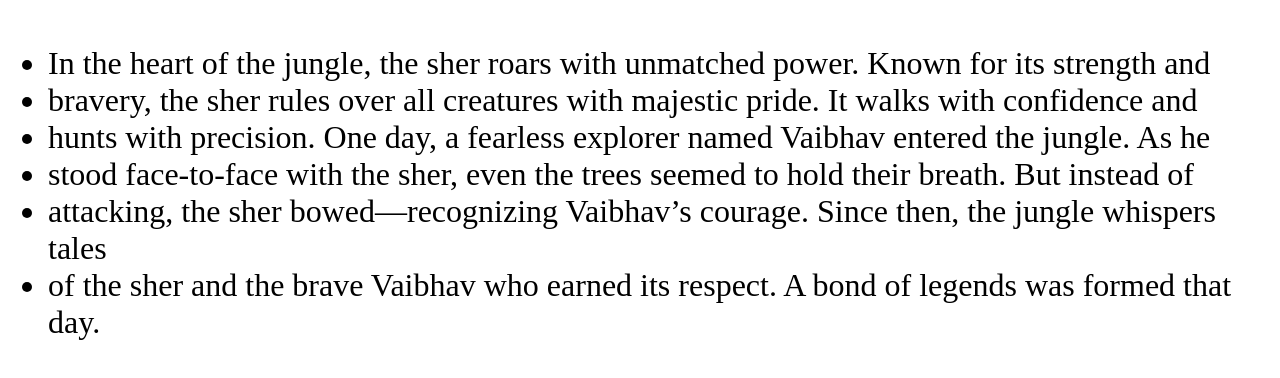
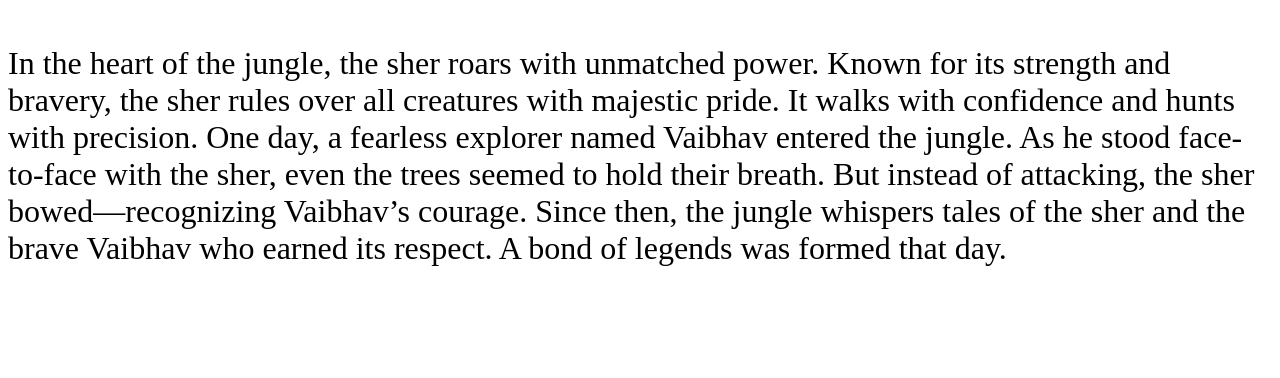
Before and after one commit to ishaan44448/sher-2.0, a plain HTML site: page index.html in a window 1280 px wide. Shown: the part 134-512 px from the top of the page. Drawn offline with Linux system fonts and the light colour scheme.

Commit message:
Added Sher article

```diff
--- a/index.html
+++ b/index.html
@@ -7,12 +7,12 @@
 <P ALIGN="CENTER">The Mighty Sher
 </P>
 <FONT FACE SIZE="6" COLOR="BLACK">
-<UL>
-<LI> In the heart of the jungle, the sher roars with unmatched power. Known for its strength and
-<LI> bravery, the sher rules over all creatures with majestic pride. It walks with confidence and
-<LI> hunts with precision. One day, a fearless explorer named Vaibhav entered the jungle. As he
-<LI> stood face-to-face with the sher, even the trees seemed to hold their breath. But instead of
-<LI> attacking, the sher bowed—recognizing Vaibhav’s courage. Since then, the jungle whispers tales
-<LI> of the sher and the brave Vaibhav who earned its respect. A bond of legends was formed that day. </UL>
+<P>
+In the heart of the jungle, the sher roars with unmatched power. Known for its strength and
+bravery, the sher rules over all creatures with majestic pride. It walks with confidence and
+hunts with precision. One day, a fearless explorer named Vaibhav entered the jungle. As he
+stood face-to-face with the sher, even the trees seemed to hold their breath. But instead of
+attacking, the sher bowed—recognizing Vaibhav’s courage. Since then, the jungle whispers tales
+of the sher and the brave Vaibhav who earned its respect. A bond of legends was formed that day. </P>
 </BODY>
 </HTML>
```
